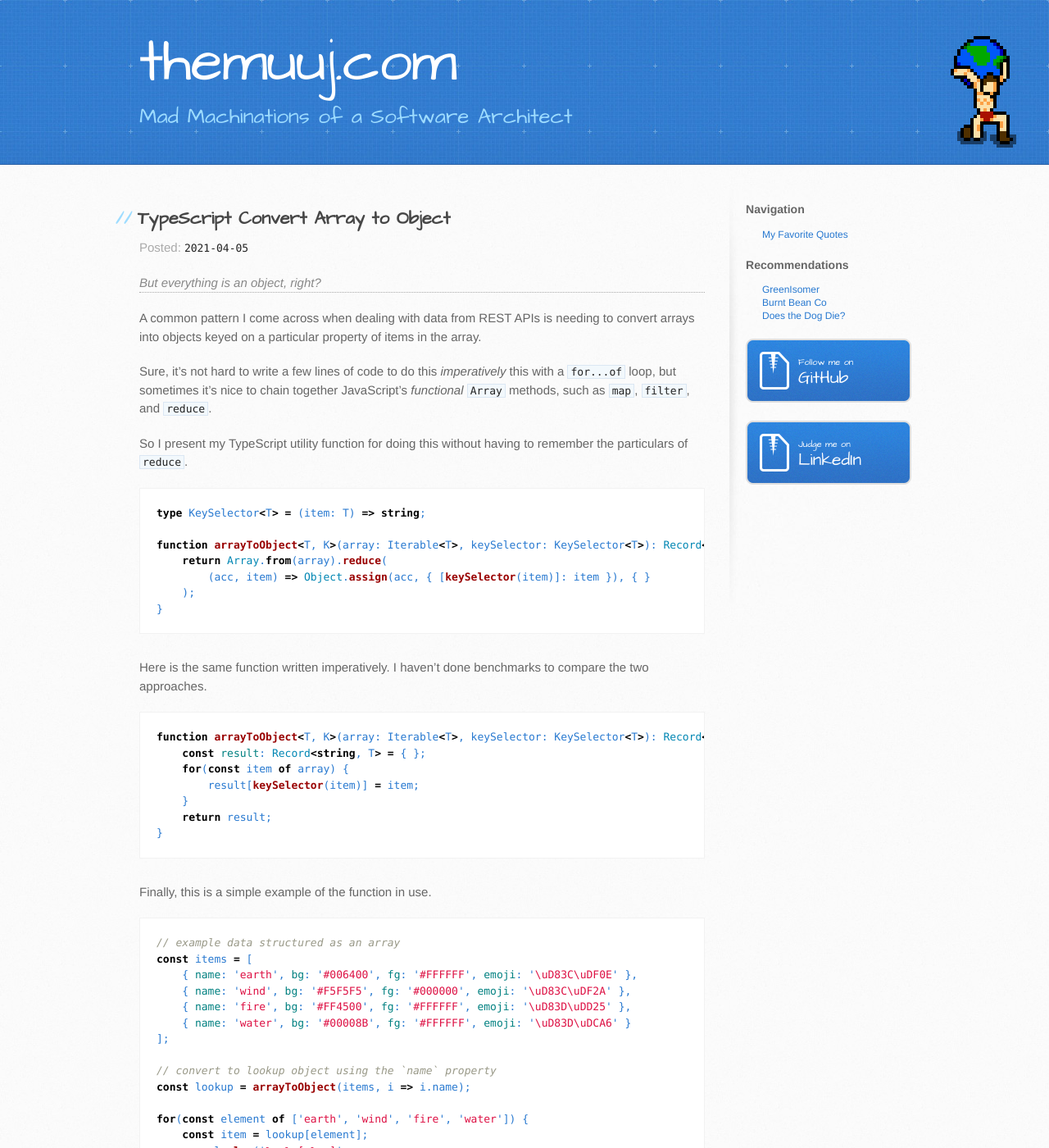
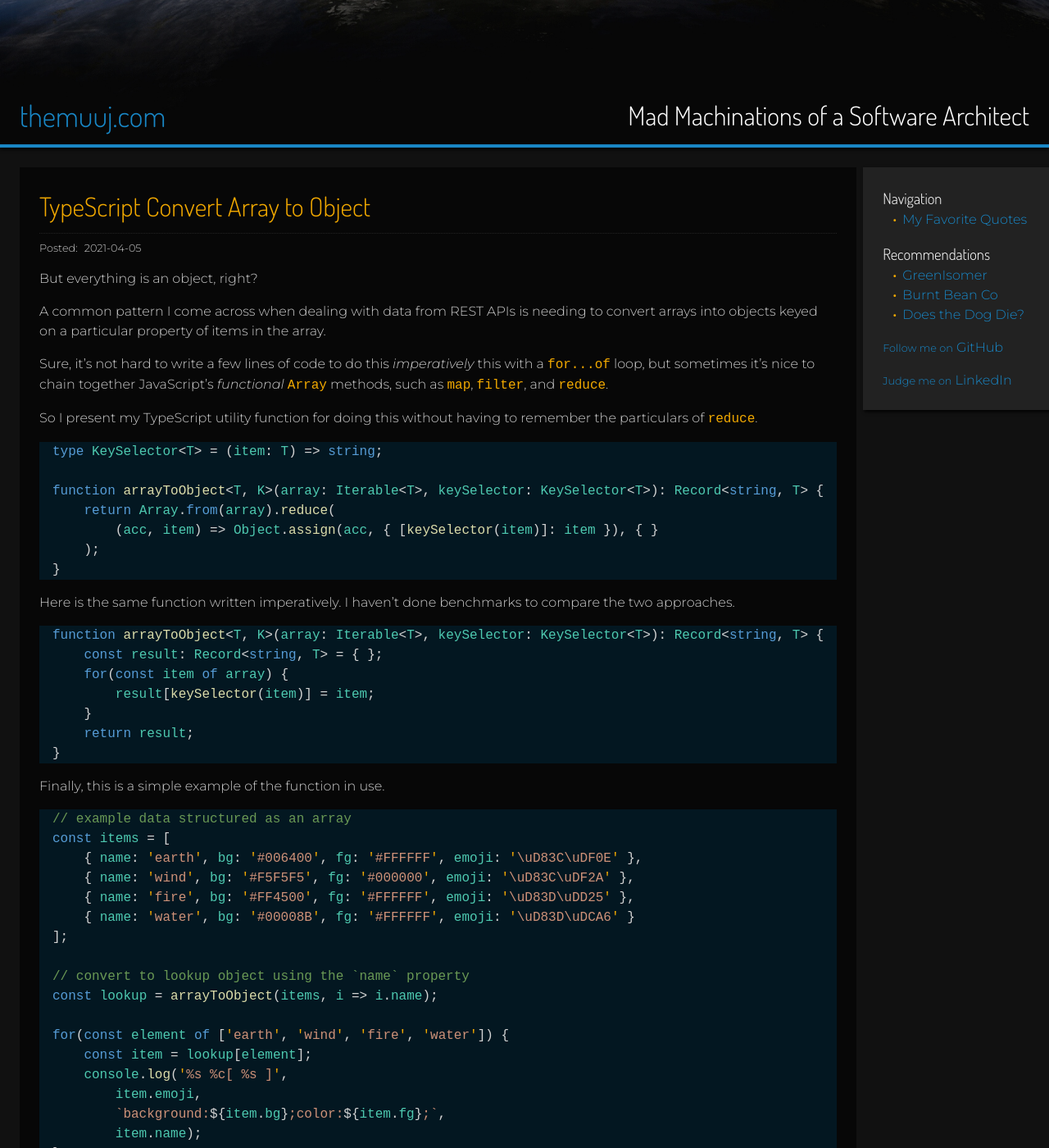
Before and after one commit to TheMuuj/TheMuuj.github.io, a Jekyll site: the page built from _posts/2021-04-05-typescript-array-to-object.md, in a window 1280 px wide and 1400 px high. Shown: the whole window at 82% size. Built offline with Jekyll 4.4.1, drawn with Linux system fonts in a browser that asks for light colours.

Commit message:
New Custom Theme/Style

````diff
--- a/_includes/header.html
+++ b/_includes/header.html
@@ -1,6 +1,5 @@
-<header>
-  <img class="logo" alt="8-Bit El Mundo" src="{{ '/assets/images/el-mundo.png' | absolute_url }}">
-  <div class="inner">
+<header class="layout-{{page.layout}}">
+  <div class="header-content">
     <h1><a href="{{ '/' | absolute_url }}">{{ site.title }}</a></h1>
     <h2>{{ site.description }}</h2>
   </div>
--- a/_layouts/default.html
+++ b/_layouts/default.html
@@ -4,7 +4,11 @@
     <meta charset='utf-8'>
     <meta http-equiv="X-UA-Compatible" content="chrome=1">
     <meta name="viewport" content="width=device-width, initial-scale=1, maximum-scale=1">
-    <link href='https://fonts.googleapis.com/css?family=Architects+Daughter' rel='stylesheet' type='text/css'>
+    <!--fonts-->
+    <link rel="preconnect" href="https://fonts.googleapis.com">
+    <link rel="preconnect" href="https://fonts.gstatic.com" crossorigin>
+    <link href="https://fonts.googleapis.com/css2?family=Dosis:wght@300&family=Montserrat:ital,wght@0,300;0,500;1,300;1,500&display=swap" rel="stylesheet">
+    <!--styles-->
     <link rel="stylesheet" href="{{ '/assets/css/style.css?v=' | append: site.github.build_revision | relative_url }}" media="screen" type="text/css">
     <link rel="stylesheet" href="{{ '/assets/css/print.css' | relative_url }}" media="print" type="text/css">
     <link rel="shortcut icon" type="image/png" href="{{ 'favicon.ico' | relative_url }}">
@@ -21,7 +25,6 @@
     {%- include header.html -%}
 
     <div id="content-wrapper">
-      <div class="inner clearfix">
       <main>
         <section id="main-content">
           {{ content }}
@@ -30,7 +33,6 @@
 
       {%- include sidebar.html -%}
     </div>
-    </div>
 
     {%- include footer.html -%}
   </body>
--- a/_layouts/home.html
+++ b/_layouts/home.html
@@ -14,14 +14,14 @@
     <ul class="post-list">
       {%- for post in site.posts -%}
       <li>
-        <h3>
+        <h2 class="post-heading">
           <a class="post-link" href="{{ post.url | relative_url }}">
             {{ post.title | escape }}
           </a>
           <small class="post-date">
             <time class="date" datetime="{{ post.date | date: '%FT%T' }}">{{ post.date | date: site.date_format }}</time>
           </small>
-        </h3>
+        </h2>
         {%- if site.show_excerpts -%}
         <article>
           {%- if post.description -%}
--- a/_posts/2021-04-05-typescript-array-to-object.md
+++ b/_posts/2021-04-05-typescript-array-to-object.md
@@ -58,7 +58,7 @@
 ```
 
 Output:
-<pre>
+<pre class="output">
 🌎 <span style="background:#006400;color:#FFFFFF;">[ earth ]</span>
 🌪 <span style="background:#F5F5F5;color:#000000;">[ wind ]</span>
 🔥 <span style="background:#FF4500;color:#FFFFFF;">[ fire ]</span>
--- /dev/null
+++ b/_sass/code.scss
@@ -0,0 +1,106 @@
+body {
+    --code-error: #F44747;
+    --code-comment: #6A9955;
+    --code-preprocessor: #444444;
+    --code-keyword: #569CD6;
+    --code-operator: #D4D4D4;
+    --code-name: #4EC9B0;
+    --code-class: #CE9178;
+    --code-function: #DCDCAA;
+
+    --code-number: #B5CEA8;
+    --code-string: #CE9178;
+    --code-date: #CE9178;
+    --code-whitespace: #222222;
+}
+
+.highlight {
+    .err {
+        color: var(--code-error);
+    }
+    .c,.c1,.cm,.cs {
+        color: var(--code-comment);
+    }
+    .cp {
+        color: var(--code-preprocessor);
+    }
+    .k,.kc,.kd,.kn,.kp,.kr,.kt {
+        color: var(--code-keyword);
+    }
+    .o,.ow,.p {
+        color: var(--code-operator);
+    }
+    // .highlight .n { color: #93A1A1 } /* Name */
+// .highlight .na { color: #93A1A1 } /* Name.Attribute */
+// .highlight .nb { color: #B58900 } /* Name.Builtin */
+// .highlight .nc { color: #268BD2 } /* Name.Class */
+// .highlight .no { color: #CB4B16 } /* Name.Constant */
+// .highlight .nd { color: #268BD2 } /* Name.Decorator */
+// .highlight .ni { color: #CB4B16 } /* Name.Entity */
+// .highlight .ne { color: #CB4B16 } /* Name.Exception */
+// .highlight .nf { color: #268BD2 } /* Name.Function */
+// .highlight .nl { color: #93A1A1 } /* Name.Label */
+// .highlight .nn { color: #93A1A1 } /* Name.Namespace */
+// .highlight .nx { color: #93A1A1 } /* Name.Other */
+// .highlight .py { color: #93A1A1 } /* Name.Property */
+// .highlight .nt { color: #268BD2 } /* Name.Tag */
+// .highlight .nv { color: #268BD2 } /* Name.Variable */
+    .n,.na,.nb,.nc,.no,.nd,.ni,.ne,.nf,.nl,.nn,.nx,.py,.nt,.nv {
+        color: var(--code-name);
+    }
+    .nc {
+        color: var(--code-class);
+    }
+    .nf {
+        color: var(--code-function);
+    }
+    .m,.mf,.mh,.mi,.mo,.il {
+        color: var(--code-number);
+    }
+    .s,.sb,.sc,.sd,.s2,.se,.sh,.si,.sx,.sr,.s1,.ss {
+        color: var(--code-string);
+    }
+    .ld {
+        color: var(--code-date);
+    }
+    .gd,.ge,.gr,.gh,.gi,.go,.gp,.gs,.gu,.gt {
+
+    }
+    .ge {
+        color: var(--code-error);
+    }
+    .gs {
+        font-weight: bold;
+    }
+    .gi {
+        font-style: italic;
+    }
+    .w {
+        color: var(--code-whitespace);
+    }
+    .x {
+
+    }
+    .g {
+
+    }
+}
+
+// .highlight .gd { color: #2AA198 } /* Generic.Deleted */
+// .highlight .gh { color: #CB4B16 } /* Generic.Heading */
+// .highlight .gi { color: #859900 } /* Generic.Inserted */
+// .highlight .go { color: #93A1A1 } /* Generic.Output */
+// .highlight .gp { color: #93A1A1 } /* Generic.Prompt */
+// .highlight .gu { color: #CB4B16 } /* Generic.Subheading */
+// .highlight .gt { color: #93A1A1 } /* Generic.Traceback */
+
+
+
+
+// .highlight .ow { color: #859900 } /* Operator.Word */
+
+
+// .highlight .bp { color: #268BD2 } /* Name.Builtin.Pseudo */
+// .highlight .vc { color: #268BD2 } /* Name.Variable.Class */
+// .highlight .vg { color: #268BD2 } /* Name.Variable.Global */
+// .highlight .vi { color: #268BD2 } /* Name.Variable.Instance */
--- /dev/null
+++ b/_sass/theme.scss
@@ -0,0 +1,337 @@
+@import 'normalize';
+@import 'code';
+
+$header-height: 540px;
+
+$scrollbar-width: 0.75rem;
+
+$responsive-minimum: 240px;
+$responsive-small: 960px;
+$responsive-medium: 1200px;
+
+$color-back: var(--color-back);
+$color-bg: var(--color-bg);
+$color-text: var(--color-text);
+$color-primary: var(--color-primary);
+$color-secondary: var(--color-secondary);
+$color-bold: var(--color-bold);
+$color-divider: var(--color-divider);
+$color-shadow: var(--color-shadow);
+$color-sidebar: var(--color-sidebar);
+$color-code: var(--color-code);
+
+$text-basis: 18px;
+$text-largest: 2rem;
+$text-large: 1.5rem;
+$text-normal: 1rem;
+$text-small: 0.8rem;
+
+$family-header: 'Dosis', sans-serif;
+$family-default: 'Montserrat', sans-serif;
+$family-code: monospace;
+
+$weight-header: 300;
+$weight-normal: 300;
+$weight-bold: 500;
+
+$size-margin: 1.5rem;
+$size-spacing: 0.5rem;
+$size-paragraph: 1rem;
+$size-indent: 0.75rem;
+
+$width-sidebar: 15rem;
+
+* {
+    box-sizing: border-box;
+}
+
+body {
+    --color-back: #070707;
+    --color-bg: #111111;
+    --color-text: #CCCCCC;
+    --color-primary: #1987C6;
+    --color-secondary: #F2A900;
+    --color-bold: #FFFFFF;
+    --color-divider: #222222;
+    --color-shadow: #000000;
+    --color-sidebar: #222222;
+    --color-code: #031721;
+
+    background: $color-bg;
+    color: $color-text;
+
+    font-family: $family-default;
+    font-size: $text-basis;
+    font-weight: $weight-normal;
+
+    margin: 0;
+    padding: 0;
+
+    line-height: 1.5;
+
+    min-width: $responsive-minimum;
+}
+
+a {
+    color: $color-primary;
+    text-decoration: none;
+}
+a:hover {
+    color: $color-primary;
+}
+
+::-webkit-scrollbar {
+    height: $scrollbar-width;
+    width: $scrollbar-width;
+    background: $color-bg;
+}
+
+::-webkit-scrollbar-thumb {
+    background: $color-primary;
+    -webkit-border-radius: 0.5 * $scrollbar-width;
+    -webkit-box-shadow: 0px 1px 2px $color-shadow;
+}
+
+pre::-webkit-scrollbar {
+    height: 0.5 * $scrollbar-width;
+    width: 0.5 * $scrollbar-width;
+}
+
+header {
+    //background: $color-back;
+    background-color: $color-back;
+    background-image: url(../images/themuuj-banner.png);
+    background-position: center bottom;
+    background-size: auto;
+    height: $header-height / 3.0;
+
+    position: sticky;
+    top: calc(4rem - #{$header-height});
+
+    border-bottom: 4px solid $color-primary;
+    box-shadow: 0px 2px 4px $color-shadow;
+
+    h1,h2 {
+        color: $color-bold;
+    }
+}
+
+header.layout-home {
+    height: $header-height;
+}
+
+.header-content {
+    position: absolute;
+    padding: 0 $size-margin;
+    width: 100%;
+    bottom: $size-spacing;
+    display: flex;
+    justify-content: space-between;
+    align-items: center;
+}
+
+h1,h2,h3,h4,h5,h6 {
+    font-family: $family-header;
+    font-weight: $weight-header;
+    color: $color-bold;
+
+    margin: 0;
+    padding: 0;
+}
+
+footer {
+    background: $color-bg;
+    font-size: $text-small;
+    padding: 0 $size-margin 0 $size-margin;
+
+    h3 {
+        color: $color-secondary;
+    }
+    p {
+        margin: 0 0 $size-paragraph $size-paragraph;
+    }
+}
+
+#content-wrapper {
+    background: $color-bg;
+    padding: $size-margin;
+    font-size: $text-normal;
+}
+
+#content-wrapper {
+    width: 100%;
+    display: flex;
+    align-items: flex-start;
+    justify-content: stretch;
+    gap: $size-spacing;
+
+    > main {
+        flex-grow: 1;
+    }
+    > aside {
+        flex: 0 0 $width-sidebar;
+
+        background: $color-sidebar;
+        padding: $size-margin;
+        height: auto;
+
+        box-shadow: 2px 2px 4px $color-shadow;
+    }
+}
+
+@media only screen and (max-width: ($responsive-small - 1px)) {
+
+    .header-content {
+        display: block;
+    }
+
+}
+
+
+@media only screen and (max-width: ($responsive-medium - 1px)) {
+
+    #content-wrapper {
+        display: block;
+    }
+
+}
+
+p {
+    margin: 0 0 $size-paragraph;
+}
+
+nav > p:last-of-type {
+    margin: 0;
+}
+
+small {
+    font-family: $family-default;
+    font-size: $text-small;
+}
+
+code {
+    color: $color-secondary;
+    font-family: $family-code;
+}
+
+strong,b {
+    font-weight: $weight-bold;
+}
+
+em,i {
+    font-style: italic;
+}
+
+ul {
+    list-style: none;
+    margin: 0;
+    padding: 0;
+}
+ul:not([class]),
+ul.list {
+    margin: 0 0 $size-paragraph 0;
+
+    li::before {
+        content: "\2022";
+        width: $size-indent;
+        display: inline-block;
+        color: $color-secondary;
+        font-weight: $weight-bold;
+        margin: 0;
+        padding: 0 0 0 $size-indent;
+    }
+}
+
+.output {
+    background: $color-code;
+    padding: 0 $size-spacing;
+    color: $color-text;
+}
+
+.highlight {
+    background: $color-code;
+    padding: 0 $size-spacing;
+}
+
+#main-content {
+    background: $color-back;
+    padding: $size-margin;
+    margin-bottom: $size-spacing;
+
+    h2 {
+        padding-bottom: $size-spacing;
+        margin-bottom: $size-spacing;
+        border-bottom: dotted 1px $color-divider;
+    }
+
+    h3::before {
+        content: '// ';
+        color: $color-primary;
+    }
+    h4::before {
+        content: '/// ';
+        color: $color-primary;
+    }
+    h5::before {
+        content: '//// ';
+        color: $color-primary;
+    }
+    h6::before {
+        content: '//// ';
+        color: $color-primary;
+    }
+}
+
+h2 {
+    color: $color-secondary;
+    font-size: $text-largest;
+}
+
+.post-list {
+    > li {
+        padding: $size-margin;
+        margin-bottom: $size-spacing;
+
+        > h2.post-heading {
+            font-size: $text-large;
+            display: flex;
+            justify-content: space-between;
+            align-items: center;
+
+            padding-bottom: $size-spacing;
+            margin-bottom: $size-spacing;
+            border-bottom: dotted 1px $color-divider;
+            font-size: $text-largest;
+        }
+    }
+}
+
+.post-more {
+    margin: $size-spacing 0;
+}
+
+.meta {
+    display: flex;
+    flex-wrap: wrap;
+    gap: $size-spacing;
+
+    margin-top: $size-spacing;
+
+    color: $text-normal;
+    font-size: $text-small;
+
+    .tags {
+        margin: 0;
+        padding: 0;
+
+        list-style: none;
+        color: $color-secondary;
+        display: flex;
+        flex-wrap: wrap;
+        gap: $size-spacing;
+    }
+
+    p, ul {
+        margin: 0;
+    }
+}
--- a/assets/css/style.scss
+++ b/assets/css/style.scss
@@ -1,92 +1,4 @@
 ---
 ---
 
-@import 'jekyll-theme-architect';
-
-@media only screen and (max-width: 767px) {
-    header .logo {
-        display: none;
-    }
-}
-
-h1 a {
-    color: white !important;
-}
-
-header .logo {
-    margin: 0 32px 0 0;
-    float: right;
-}
-
-// remove bullets from home page post list
-.post-list, nav > ul {
-    > li {
-        list-style: none;
-    }
-}
-
-.post-date {
-    font-weight: normal;
-    color: #2879d0;
-}
-
-.post-description {
-    font-style: italic;
-    color: #888;
-    border-bottom: dotted 1px #aaa;
-}
-
-.post-more {
-    border-top: dotted 1px #aaa;
-    padding: 0.25rem 0 0 0;
-}
-
-time {
-    font-family: Monaco, "Bitstream Vera Sans Mono", "Lucida Console", Terminal, monospace;
-    font-size: 13px;
-}
-
-.label {
-    margin: 0;
-    color: #2879d0;
-}
-
-.meta {
-    display: flex;
-    align-items: baseline;
-    color: #222;
-
-    .label {
-        margin: 0 0.25rem 0 0;
-        color: #aaa;
-    }
-}
-
-aside.meta {
-    justify-content: flex-end;
-    width: 100%;
-}
-
-ul.tags, ol.tags {
-    display: flex;
-    flex-wrap: wrap;
-    margin: 0;
-    padding: 0;
-    font-size: 0.75rem;
-
-    li {
-        display: block;
-        margin: 0 0.25rem 0.125rem 0;
-        padding: 0 0.25rem;
-        color: #2e7bcf;
-        background: #eee;
-        border: solid 1px #aaa;
-        border-radius: 0.75rem;
-    }
-}
-
-footer {
-    h3, p {
-        margin: 0 0 0.5rem 0;
-    }
-}
+@import 'theme';
````
Also changed, not shown: assets/images/themuuj-banner.png (added). Lines whose indentation alone changed are shown as unchanged.
